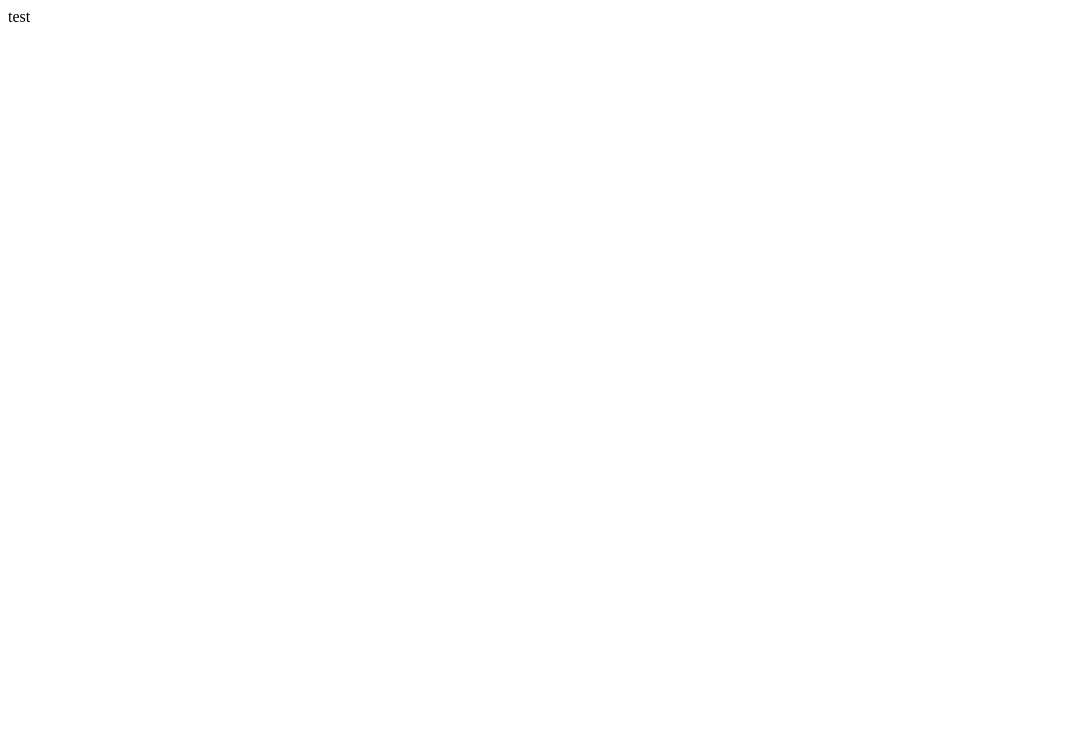
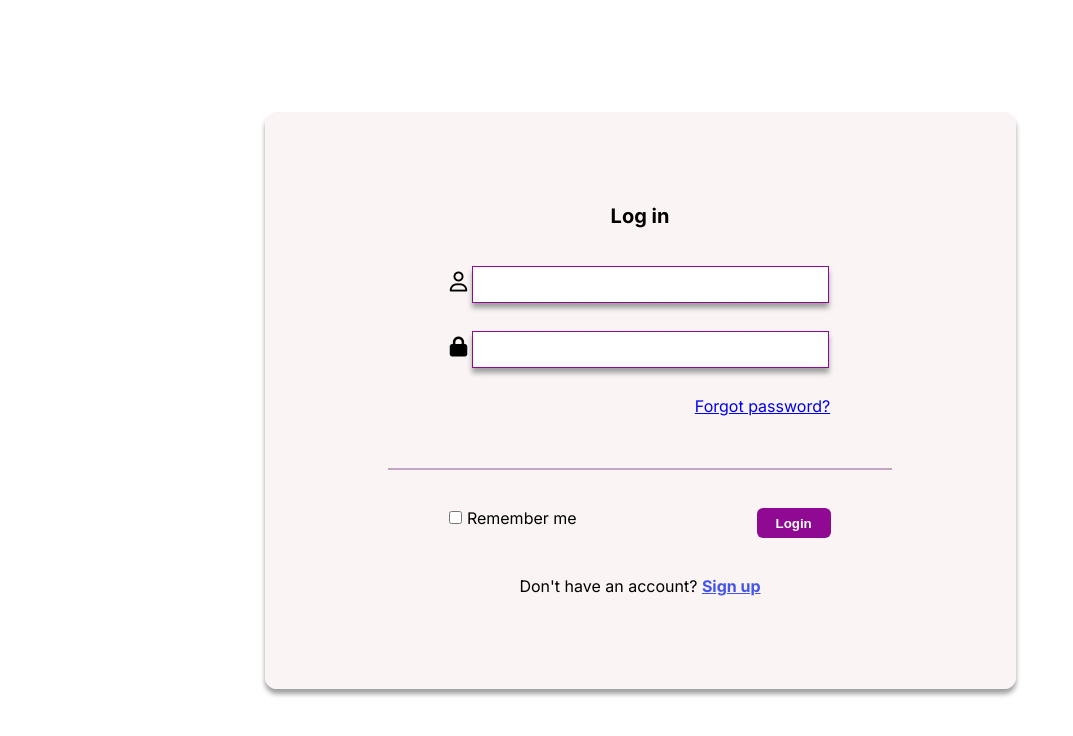
Before and after one commit to meninas-em-ti/library-system, a plain HTML site: page src/main/resources/templates/login.html in a window 1280 px wide. Shown: the whole page, without its empty margins (0-1073 px from the left). Drawn offline with Linux system fonts and the light colour scheme; files that its build step writes are made by us from their sources.

Commit message:
LP-36 Update html to fetch login page

```diff
--- a/src/main/resources/templates/login.html
+++ b/src/main/resources/templates/login.html
@@ -1,10 +1,74 @@
 <!DOCTYPE html>
-<html lang="en">
+<html lang="en" xmlns="http://www.w3.org/1999/html">
 <head>
     <meta charset="UTF-8">
-    <title>Title</title>
+    <title>Login</title>
+    <script src="https://kit.fontawesome.com/3975630e03.js" crossorigin="anonymous"></script>
+    <link rel="preconnect" href="https://fonts.googleapis.com">
+    <link rel="preconnect" href="https://fonts.gstatic.com" crossorigin>
+    <link href="https://fonts.googleapis.com/css2?family=Inter:wght@200;300;400;500;700&display=swap" rel="stylesheet">
+
+    <link rel="stylesheet" href="../styles/reset.css">
+    <link rel="stylesheet" href="../styles/main.css">
+    <link rel="stylesheet" href="../styles/login-container.css">
+    <link rel="stylesheet" href="../styles/form-container.css">
+    <link rel="stylesheet" href="../styles/form.css">
+    <link rel="stylesheet" href="../styles/form-title.css">
+    <link rel="stylesheet" href="../styles/form-input-container.css">
+    <link rel="stylesheet" href="../styles/form-input.css">
+
 </head>
+
 <body>
- test
+<main>
+    <div class="login-container">
+        <div class="form-container">
+
+            <form class="form">
+                <h2 class="form-title">Log in</h2>
+
+                <div class="form-input-container">
+                    <div>
+                        <i class="fa-regular fa-user" id="iconlogin1"></i>
+                        <input class="form-input" id="name" type="username">
+                    </div>
+
+                    <div>
+                        <i class="fa-solid fa-lock" id="iconlogin2"></i>
+                        <input class="form-input" id="password" type="password">
+                    </div>
+
+                    <div class="form-linkforgotpassw">
+                        <a href="#" >Forgot password?</a>
+                    </div>
+                </div>
+
+                <div class="horizline"></div>
+
+                <div class="rememberme-loginbutton">
+                    <div class="rememberme">
+                        <input type="checkbox" id="rememberme" name="rememberme">
+                        <label for="rememberme">Remember me</label>
+                    </div>
+
+                    <div class="loginbutton">
+                        <button class="form-button">Login</button>
+                    </div>
+                </div>
+
+                <div class="signuplink">
+                    <p class="form-text">Don't have an account?
+                        <a href="#" class="form-link">Sign up</a>
+                    </p>
+                </div>
+            </form>
+        </div>
+    </div>
+
+</main>
 </body>
 </html>
+
+
+</body>
+</html>
```
Also changed, not shown: src/main/resources/templates/base.html (+1 -1 lines).
